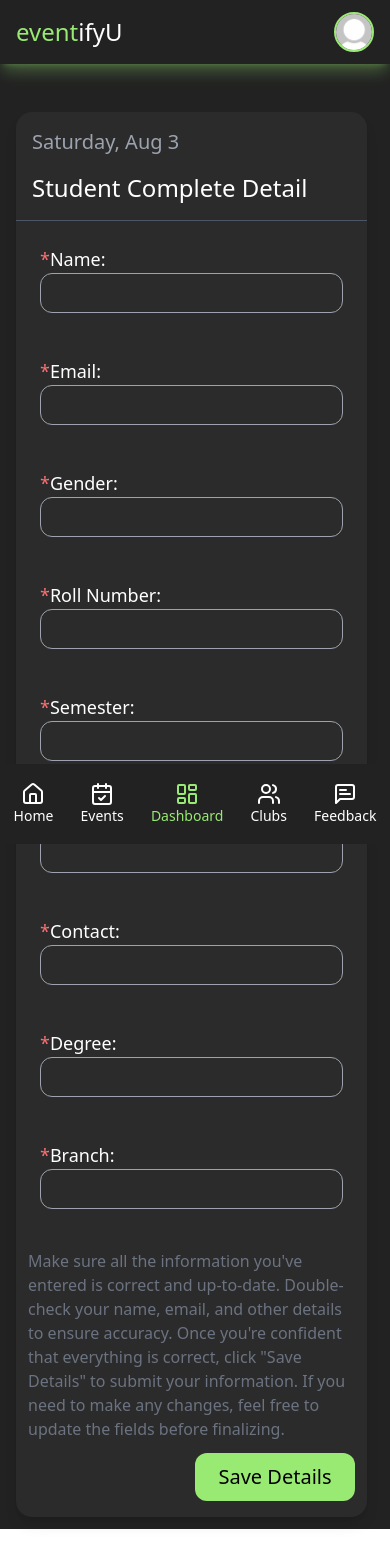
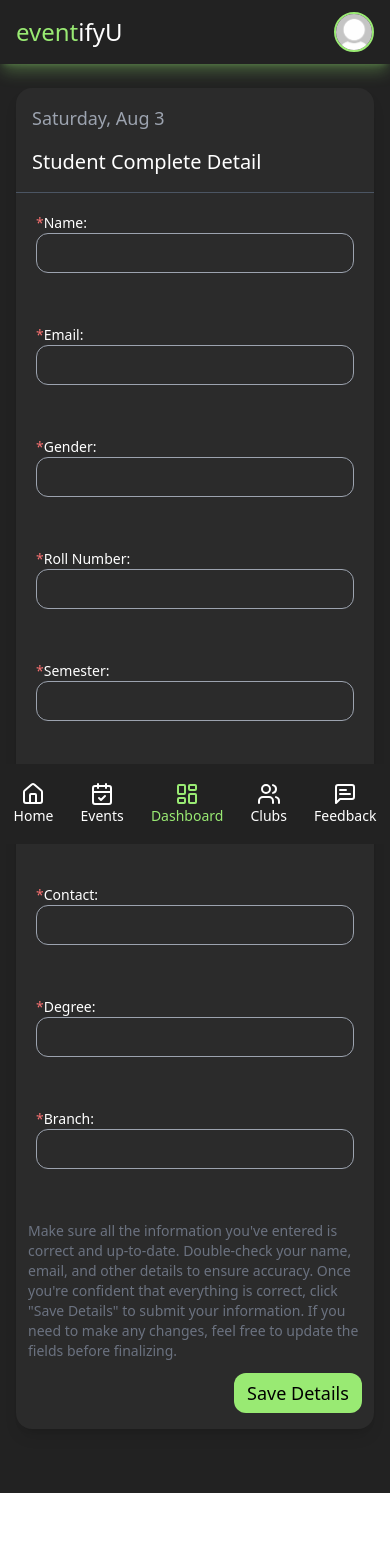
Before and after one commit to ijassandhu/eventifyU, a React (Vite) app in the folder Frontend/: page /dashboard in a window 390 px wide. Shown: the top 1568 px of the page. After the commit the page ends 1493 px from the top, so only its background shows below. Built offline with nearby package versions, Linux system fonts and the light colour scheme.

Commit message:
Changes in Dashboard

```diff
--- a/Frontend/src/assets/components/dashboard.jsx
+++ b/Frontend/src/assets/components/dashboard.jsx
@@ -13,7 +13,7 @@ const DATE_OPTIONS = { weekday: 'long', month: 'short', day: 'numeric' };
 const Dashboard = () => {
   const location = useLocation();
   return (
-    <>
+    <div>
       <Navbar />
       <div className='bg-[#222] flex flex-col md:flex-row pb-3'>
         <div className='hidden md:flex md:flex-col'>
@@ -62,7 +62,7 @@ const Dashboard = () => {
           </div>
         </div>
 
-        <div className='flex-1'>
+        <div className='hidden md:flex'>
           <div className='bg-[#2b2b2b] md:w-[70vw] w-[90vw] rounded-2xl flex flex-col mt-28 md:ml-10 ml-4 pb-4 shadow-lg transition-all'>
             <h1 className='text-xl text-gray-400 p-4'>{(new Date()).toLocaleDateString('en-US', DATE_OPTIONS)}</h1>
             <h2 className='text-2xl text-white pl-4 mb-4'>Student Complete Detail</h2>
@@ -99,11 +99,12 @@ const Dashboard = () => {
             </div>
           </div>
         </div>
+
       </div>
 
       <div className='md:hidden'>
         <Footericons />
-        <div className='flex flex-col mt-4 p-4'>
+        {/* <div className='flex flex-col mt-4 p-4'>
           <ul className='text-xl flex flex-col gap-4'>
             <div className='flex flex-row gap-2 items-center pl-2 rounded-2xl h-12 w-full cursor-pointer hover:text-black hover:bg-[#99EA73] transition duration-300 ease-in-out'>
               <BookmarkCheck />
@@ -116,9 +117,54 @@ const Dashboard = () => {
               <li>Log out</li>
             </div>
           </ul>
+        </div> */}
+      </div>
+      <div className='bg-[#222] flex flex-col md:hidden pb-16 pt-16'>
+        {/* <div className='flex flex-col'>
+          <div className='bg-[#2b2b2b] text-white flex flex-col rounded-2xl p-4 mx-4 shadow-lg'>
+            <h1 className='{`text-xl mb-4'>Hello,{user.name}👋🏻</h1>
+          </div>
+        </div> */}
+
+        <div className='flex-1 px-4'>
+          <div className='bg-[#2b2b2b] rounded-2xl flex flex-col mt-3 pb-4 shadow-lg'>
+            <h1 className='text-lg text-gray-400 p-4'>{(new Date()).toLocaleDateString('en-US', DATE_OPTIONS)}</h1>
+            <h2 className='text-xl text-white pl-4 mb-4'>Student Complete Detail</h2>
+            <hr className='border-gray-600' />
+            <div className='flex flex-col p-3 gap-4'>
+              {[
+                { label: "Name:", type: "text" },
+                { label: "Email:", type: "email" },
+                { label: "Gender:", type: "text" },
+                { label: "Roll Number:", type: "number" },
+                { label: "Semester:", type: "number" },
+                { label: "Section:", type: "text" },
+                { label: "Contact:", type: "tel" },
+                { label: "Degree:", type: "text" },
+                { label: "Branch:", type: "text" },
+              ].map((input, index) => (
+                <div key={index} className='inputParent wrap-input-2 p-2 flex flex-col'>
+                  <label htmlFor={input.label} className="text-white self-start text-sm"><span className='text-red-400'>*</span>{input.label}</label>
+                  <input
+                    className="input pl-3 h-10 w-full rounded-xl bg-[#2b2b2b] border border-gray-400 text-white focus:outline-none focus:ring-2 focus:ring-[#99EA73] transition"
+                    type={input.type}
+                    required
+                  />
+                </div>
+              ))}
+            </div>
+            <div className='text-gray-500 p-3 text-sm'>
+              Make sure all the information you've entered is correct and up-to-date. Double-check your name, email, and other details to ensure accuracy. Once you're confident that everything is correct, click "Save Details" to submit your information. If you need to make any changes, feel free to update the fields before finalizing.
+            </div>
+            <div className='flex justify-end pr-3'>
+              <button className='bg-[#99EA73] h-10 w-32 text-lg rounded-xl font-medium transform transition-transform duration-500 hover:scale-105 hover:shadow-2xl'>
+                Save Details
+              </button>
+            </div>
+          </div>
         </div>
       </div>
-    </>
+    </div>
   );
 }
 
--- a/Frontend/src/assets/components/footericons.jsx
+++ b/Frontend/src/assets/components/footericons.jsx
@@ -10,7 +10,7 @@ const Footericons = () => {
   const location = useLocation();
   return (
     <div>
-      <div className='h-20 w-[100vw] fixed bottom-0 bg-[#222] md:hidden flex items-center'>
+      <div className='h-20 w-[100vw] fixed bottom-0 bg-[#222] md:hidden flex items-center z-30'>
         <ul className={'flex md:flex-row lg:space-x-14 md:space-x-9 md:text-lg text-sm text-white w-[100%] '}>
           <div className='flex flex-row justify-around w-[100%]'>
             <div>
```
